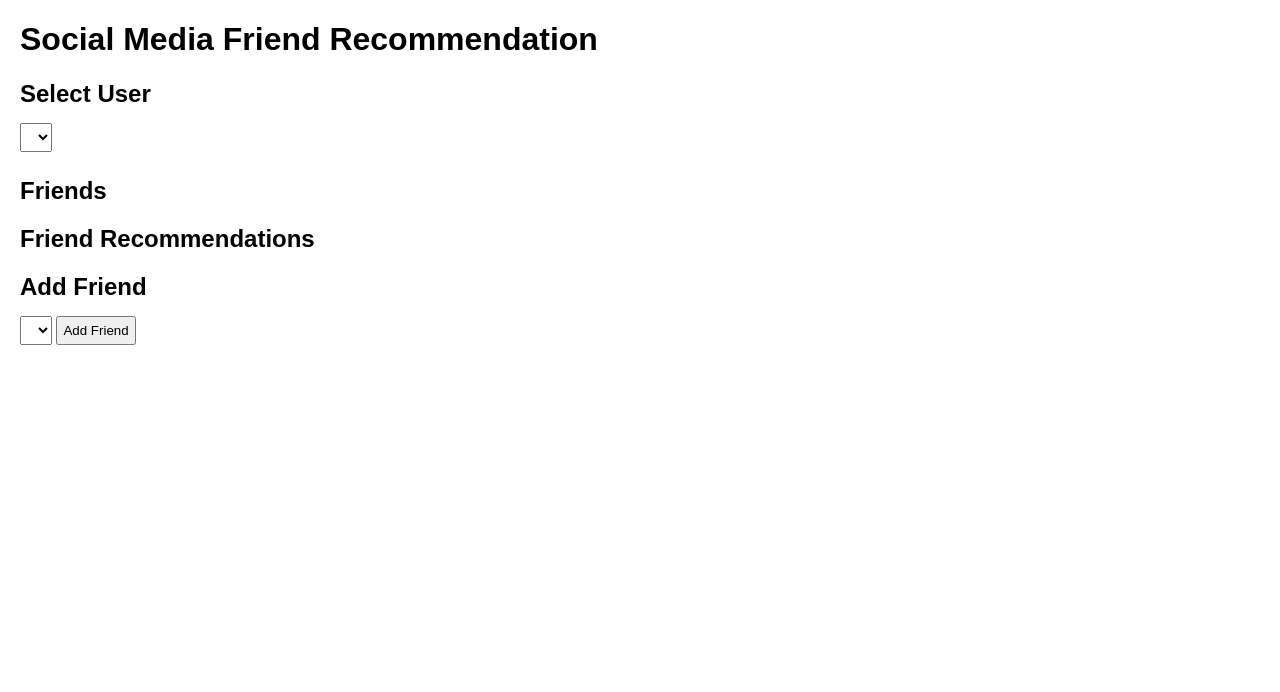
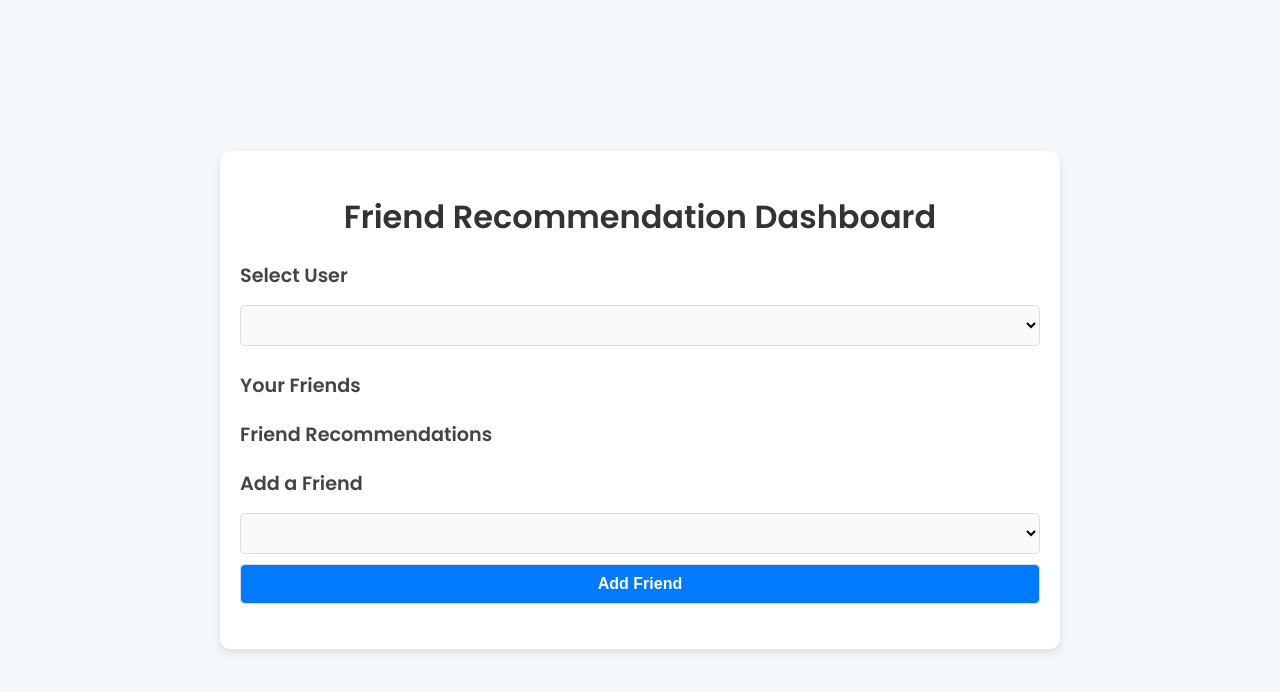
Before and after one commit to Darshann874/Social_Media_Friend_Recommendation, a website: page index.html in a window 1280 px wide. Drawn offline with Linux system fonts and the light colour scheme; no server answers.

Commit message:
Update index.html

```diff
--- a/index.html
+++ b/index.html
@@ -2,33 +2,88 @@
 <html lang="en">
 <head>
   <meta charset="UTF-8">
+  <meta name="viewport" content="width=device-width, initial-scale=1.0">
   <title>Social Media Friend Recommendation</title>
+  <link href="https://fonts.googleapis.com/css2?family=Poppins:wght@300;400;600&display=swap" rel="stylesheet">
   <style>
     body {
-      font-family: Arial, sans-serif;
-      margin: 20px;
+      font-family: 'Poppins', sans-serif;
+      background-color: #f4f7fc;
+      margin: 0;
+      padding: 0;
+      display: flex;
+      justify-content: center;
+      align-items: center;
+      height: 100vh;
     }
-    select, button {
-      margin: 5px 0;
-      padding: 5px;
+    .container {
+      background-color: #ffffff;
+      border-radius: 10px;
+      box-shadow: 0 4px 10px rgba(0, 0, 0, 0.1);
+      width: 100%;
+      max-width: 800px;
+      padding: 20px;
+    }
+    h1 {
+      text-align: center;
+      color: #333;
+      margin-bottom: 20px;
     }
     .section {
       margin-bottom: 20px;
     }
     .section h2 {
+      color: #444;
+      font-size: 1.2em;
       margin-bottom: 10px;
+    }
+    select, button {
+      width: 100%;
+      padding: 10px;
+      margin: 5px 0;
+      border: 1px solid #ddd;
+      border-radius: 5px;
+      font-size: 1em;
+      background-color: #fafafa;
+      transition: border-color 0.3s;
+    }
+    select:focus, button:focus {
+      border-color: #007bff;
+      outline: none;
+    }
+    button {
+      background-color: #007bff;
+      color: white;
+      cursor: pointer;
+      font-weight: bold;
+    }
+    button:hover {
+      background-color: #0056b3;
     }
     ul {
       list-style-type: none;
-      padding-left: 0;
+      padding: 0;
     }
     li {
-      margin-bottom: 5px;
+      background-color: #f9f9f9;
+      margin: 5px 0;
+      padding: 10px;
+      border-radius: 5px;
+      box-shadow: 0 2px 5px rgba(0, 0, 0, 0.05);
+      transition: transform 0.3s;
+    }
+    li:hover {
+      transform: translateX(5px);
+    }
+    .mutual {
+      color: #28a745;
+      font-weight: bold;
     }
   </style>
 </head>
 <body>
-  <h1>Social Media Friend Recommendation</h1>
+  <div class="container">
+    <h1>Friend Recommendation Dashboard</h1>
 
     <div class="section">
       <h2>Select User</h2>
@@ -36,7 +91,7 @@
     </div>
 
     <div class="section">
-    <h2>Friends</h2>
+      <h2>Your Friends</h2>
       <ul id="friendsList"></ul>
     </div>
 
@@ -46,9 +101,10 @@
     </div>
 
     <div class="section">
-    <h2>Add Friend</h2>
+      <h2>Add a Friend</h2>
       <select id="addFriendSelect"></select>
       <button id="addFriendButton">Add Friend</button>
+    </div>
   </div>
 
   <script>
@@ -61,7 +117,6 @@
 
     let users = [];
 
-    // Fetch all users and populate the user select dropdown
     async function fetchUsers() {
       try {
         const response = await fetch(`${apiUrl}/users`);
@@ -73,14 +128,12 @@
           option.textContent = user.name;
           userSelect.appendChild(option);
         });
-        // Trigger change event to load friends and recommendations
         userSelect.dispatchEvent(new Event('change'));
       } catch (error) {
         console.error('Error fetching users:', error);
       }
     }
 
-    // Fetch and display friends of the selected user
     async function fetchFriends(userId) {
       try {
         const response = await fetch(`${apiUrl}/users/${userId}/friends`);
@@ -96,7 +149,6 @@
       }
     }
 
-    // Fetch and display friend recommendations for the selected user
     async function fetchRecommendations(userId) {
       try {
         const response = await fetch(`${apiUrl}/users/${userId}/recommendations`);
@@ -105,7 +157,7 @@
         addFriendSelect.innerHTML = '';
         recommendations.forEach(rec => {
           const li = document.createElement('li');
-          li.textContent = `${rec.name} (Mutual Friends: ${rec.mutualFriends})`;
+          li.innerHTML = `${rec.name} <span class="mutual">(${rec.mutualFriends} mutual friends)</span>`;
           recommendationsList.appendChild(li);
 
           const option = document.createElement('option');
@@ -118,7 +170,6 @@
       }
     }
 
-    // Add selected friend to the user's friend list
     async function addFriend(userId, friendId) {
       try {
         const response = await fetch(`${apiUrl}/users/${userId}/add-friend`, {
@@ -131,7 +182,6 @@
         const result = await response.json();
         if (response.ok) {
           alert(result.message);
-          // Refresh friends and recommendations
           fetchFriends(userId);
           fetchRecommendations(userId);
         } else {
@@ -142,7 +192,6 @@
       }
     }
 
-    // Event listeners
     userSelect.addEventListener('change', () => {
       const userId = userSelect.value;
       fetchFriends(userId);
@@ -159,7 +208,6 @@
       }
     });
 
-    // Initialize
     fetchUsers();
   </script>
 </body>
```
Lines whose indentation alone changed are shown as unchanged.
